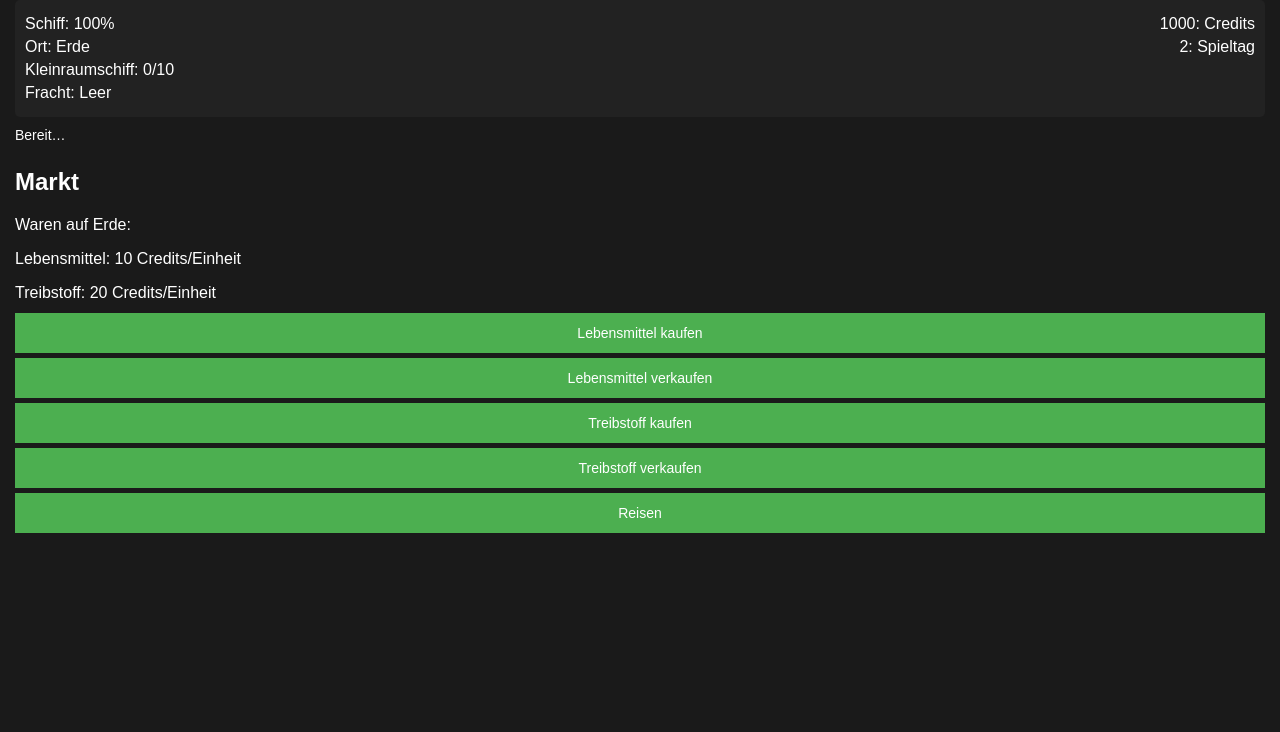
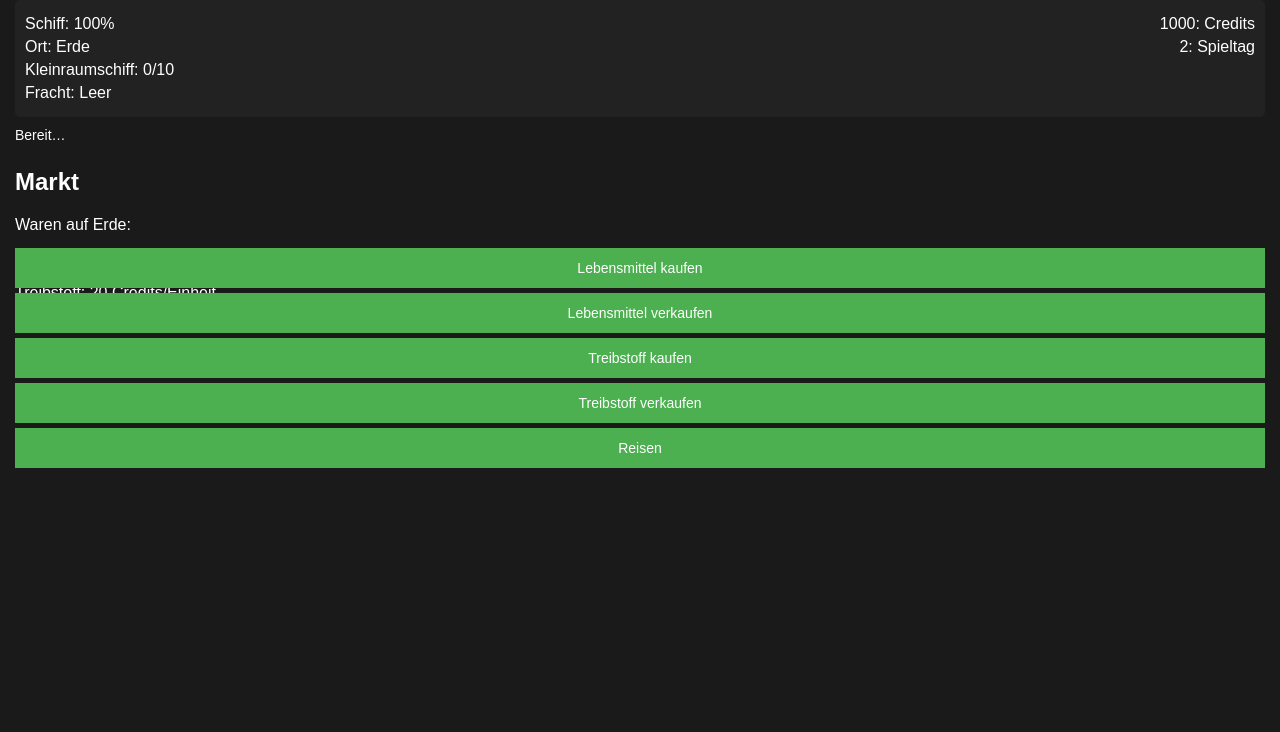
Before and after one commit to mdri141592654/Space-pirates, a plain HTML site: page index.html in a window 1280 px wide. Shown: the part 68-800 px from the top of the page. Drawn offline with Linux system fonts and the light colour scheme.

Commit message:
Update index.html
Hoffentlich letzter fix zur ungewollten Verschiebung des Menüs

```diff
--- a/index.html
+++ b/index.html
@@ -27,6 +27,7 @@
             flex-direction: column;
             flex: 1 0 auto; /* Flexible Höhe ohne Überlauf */
             min-height: 0; /* Verhindert Überlauf durch Flex */
+            position: relative; /* Referenz für absolute Positionierung */
         }
         #title {
             width: 100%;
@@ -52,13 +53,16 @@
             justify-content: space-between; /* Zweispaltiges Layout */
         }
         #market, #travel-options {
-            min-height: 350px; /* Dynamische Anpassung, Mindesthöhe */
+            min-height: 350px; /* Mindesthöhe */
+            max-height: 350px; /* Feste maximale Höhe */
+            overflow: auto; /* Überschüssiger Inhalt scrollt */
             display: flex;
             flex-direction: column;
             justify-content: flex-start;
             margin: 0;
             background-color: transparent; /* Platzhalter für Hintergrundbild */
             /* background-image: url('path/to/image.jpg'); Zukünftiges Bild */
+            position: relative; /* Referenz für absolute Positionierung */
         }
         #market-info, #travel-info {
             height: 60px; /* Feste Höhe für Szene-Informationen */
@@ -67,7 +71,9 @@
         #market-buttons, #planet-buttons {
             display: flex;
             flex-direction: column;
-            margin-top: 100px; /* Aktions-Menü beibehalten */
+            position: absolute; /* Feste Positionierung */
+            top: 100px; /* Fester Abstand vom oberen Rand */
+            width: 100%; /* Volle Breite */
         }
         button {
             padding: 10px 20px;
@@ -252,12 +258,14 @@
             document.getElementById("message").textContent = "Reise abgebrochen.";
             // Stabilisiere das Aktions-Menü-Layout
             const marketButtons = document.getElementById("market-buttons");
-            marketButtons.style.marginTop = "100px"; // Zurücksetzen auf ursprünglichen Wert
+            marketButtons.style.top = "100px"; // Zurücksetzen auf ursprünglichen Wert
             marketButtons.style.transition = "none"; // Verhindert Übergangseffekte
             // Erzwinge Neuzeichnen, um Layout zu stabilisieren
             marketButtons.offsetHeight; // Trigger reflow
-            // Zurücksetzen der Container-Höhe, um Konsistenz zu gewährleisten
-            document.getElementById("game-container").style.height = ""; // Entfernt festgelegte Höhe
+            // Zurücksetzen der Container-Höhe
+            const gameContainer = document.getElementById("game-container");
+            gameContainer.style.height = gameContainer.scrollHeight + "px"; // Passt Höhe an Inhalt an
+            gameContainer.style.height = ""; // Entfernt festgelegte Höhe
             updateDisplay();
         }
 
```
